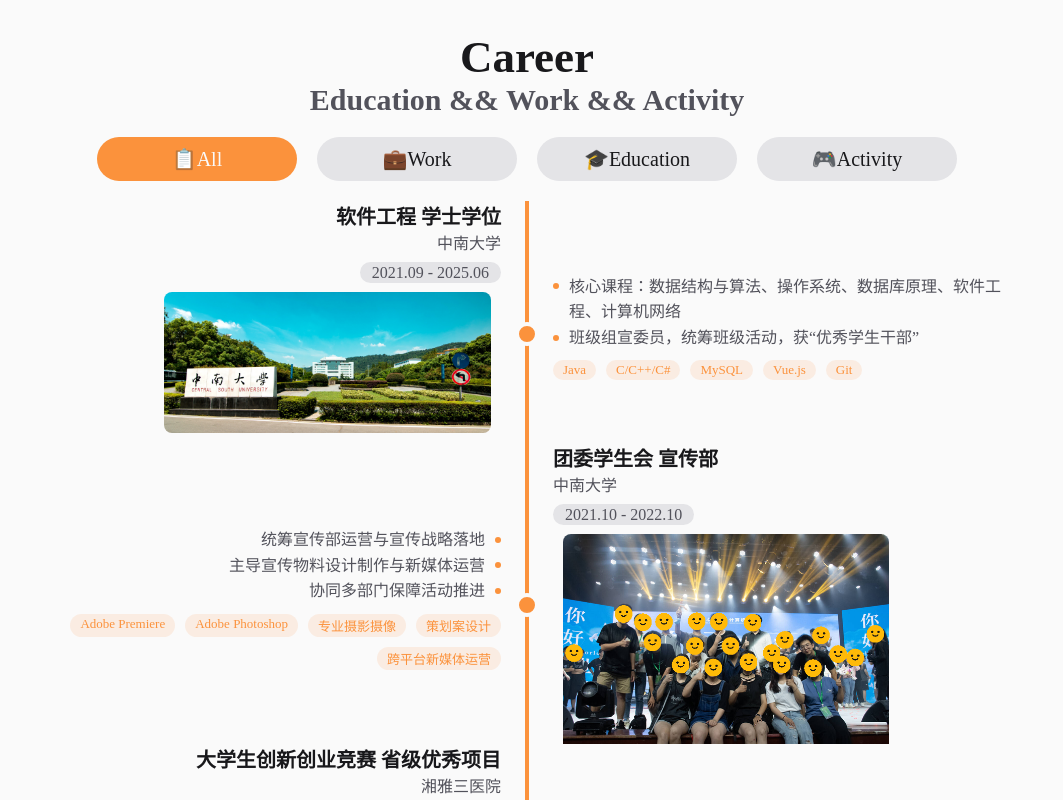
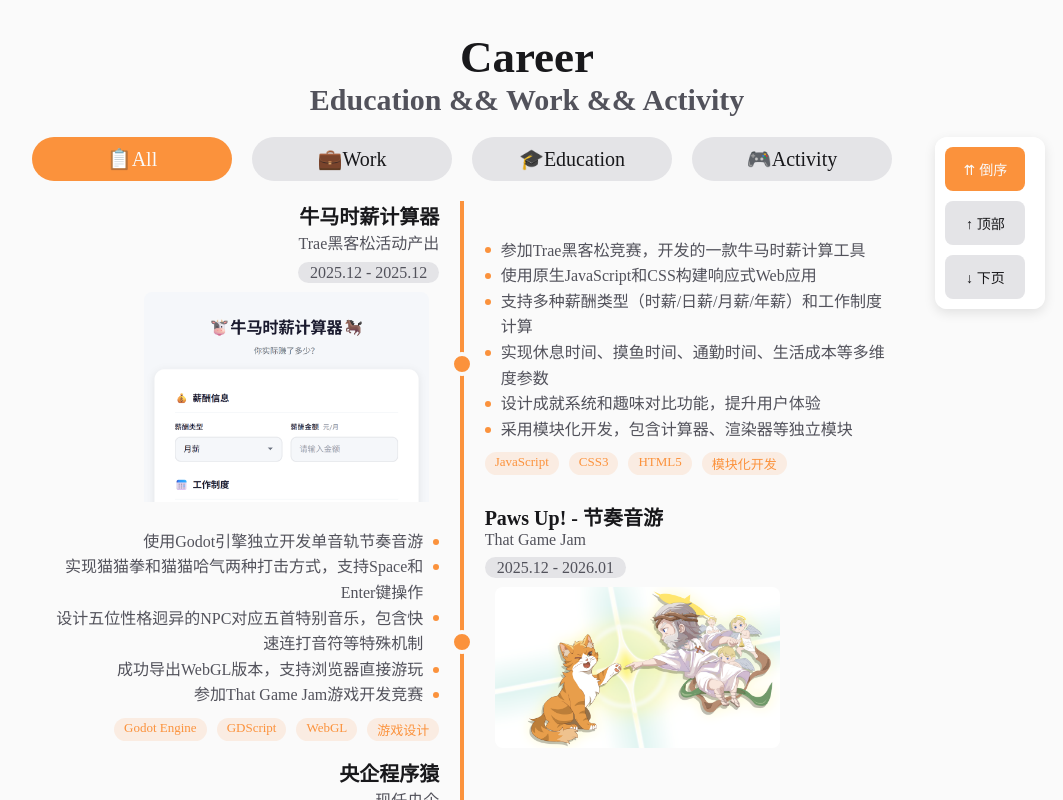
Before and after one commit to XiChen1234/MyWebsite, a Vue app: page / in a window 1280 px wide. Shown: the part 3040-3840 px from the top of the page, without its empty margins (113-1176 px from the left). Built offline with nearby package versions, Linux system fonts and the light colour scheme.

Commit message:
feat: add career sort order feature
增加career页面的排序功能

```diff
--- a/src/components/page/CareerPage.vue
+++ b/src/components/page/CareerPage.vue
@@ -268,7 +268,10 @@ const experienceData: ExperienceItem[] = [
 // 当前激活的tab
 const activeTab = ref<'Education' | 'Work' | 'Activity' | 'All'>('All');
 
-// 根据当前tab过滤数据并按时间排序（升序）
+// 排序方式：false为升序（从早到晚），true为降序（从晚到早）
+const isReverseSort = ref(true);
+
+// 根据当前tab过滤数据并按时间排序
 const filteredExperienceData = computed(() => {
   let filtered = [...experienceData]; // 创建副本以避免修改原数组
 
@@ -277,10 +280,40 @@ const filteredExperienceData = computed(() => {
     filtered = filtered.filter(item => item.type === activeTab.value);
   }
 
-  // 按start时间升序排序（最早的排在前面）
-  // 使用Date对象直接比较，更高效且精确
-  return filtered.sort((a, b) => a.start.getTime() - b.start.getTime());
+  // 根据排序方式排序
+  // 升序：从早到晚，降序：从晚到早
+  return filtered.sort((a, b) => {
+    const timeDiff = a.start.getTime() - b.start.getTime();
+    return isReverseSort.value ? -timeDiff : timeDiff;
   });
+});
+
+/**
+ * 切换排序方式
+ */
+function toggleSortOrder() {
+  isReverseSort.value = !isReverseSort.value;
+}
+
+/**
+ * 滚动到Career页面顶部
+ */
+function scrollToTop() {
+  const careerSection = document.getElementById('career');
+  if (careerSection) {
+    careerSection.scrollIntoView({ behavior: 'smooth', block: 'start' });
+  }
+}
+
+/**
+ * 跳转到下一页（Portfolio页面）
+ */
+function scrollToNextPage() {
+  const portfolioSection = document.getElementById('portfolio');
+  if (portfolioSection) {
+    portfolioSection.scrollIntoView({ behavior: 'smooth', block: 'start' });
+  }
+}
 
 /**
  * 切换tab的函数
@@ -297,6 +330,10 @@ function switchTab(tab: 'Education' | 'Work' | 'Activity' | 'All') {
     <h1 class="title">Career</h1>
     <p class="sub-title">Education && Work && Activity</p>
     <div class="container">
+      <!-- 主内容区和侧边栏容器 -->
+      <div class="main-content-wrapper">
+        <!-- 左侧主内容 -->
+        <div class="main-content">
           <!-- Tab切换栏 -->
           <div class="tab-container">
             <div :class="['tab-button button', { active: activeTab === 'All' }]" @click="switchTab('All')">
@@ -345,6 +382,39 @@ function switchTab(tab: 'Education' | 'Work' | 'Activity' | 'All') {
             </div>
           </div>
         </div>
+
+        <!-- 右侧侧边栏 -->
+        <div class="career-sidebar">
+          <!-- 时间排序切换 -->
+          <button
+            @click="toggleSortOrder"
+            class="sidebar-btn"
+            :class="{ active: isReverseSort }"
+            title="切换时间排序"
+          >
+            {{ isReverseSort ? '⇈ 倒序' : '⇊ 正序' }}
+          </button>
+
+          <!-- 回到顶部 -->
+          <button
+            @click="scrollToTop"
+            class="sidebar-btn"
+            title="回到顶部"
+          >
+            ↑ 顶部
+          </button>
+
+          <!-- 跳转到下一页 -->
+          <button
+            @click="scrollToNextPage"
+            class="sidebar-btn"
+            title="跳转到下一页"
+          >
+            ↓ 下页
+          </button>
+        </div>
+      </div>
+    </div>
   </div>
 </template>
 
@@ -353,6 +423,38 @@ function switchTab(tab: 'Education' | 'Work' | 'Activity' | 'All') {
   width: 90%;
   padding: 40px 20px;
   flex-direction: column;
+}
+
+/* 主内容区和侧边栏容器 */
+.main-content-wrapper {
+  display: flex;
+  align-items: flex-start;
+  gap: 20px;
+  width: 100%;
+}
+
+/* 左侧主内容 */
+.main-content {
+  flex: 1;
+  min-width: 0;
+}
+
+/* 右侧侧边栏 */
+.career-sidebar {
+  position: sticky;
+  top: 100px;
+  align-self: flex-start;
+  margin-top: 20px;
+  z-index: 1000;
+  display: flex;
+  flex-direction: column;
+  gap: 10px;
+  background-color: rgba(255, 255, 255, 0.9);
+  padding: 10px;
+  border-radius: 12px;
+  box-shadow: 0 4px 12px rgba(0, 0, 0, 0.1);
+  backdrop-filter: blur(8px);
+  min-width: 90px;
 }
 
 /* Tab容器 */
@@ -580,6 +682,38 @@ function switchTab(tab: 'Education' | 'Work' | 'Activity' | 'All') {
   position: relative;
 }
 
+/* 侧边栏按钮样式 */
+.sidebar-btn {
+  width: 80px;
+  padding: 12px 8px;
+  border: none;
+  border-radius: 8px;
+  background-color: var(--bg-tag);
+  color: var(--text-main);
+  font-size: 14px;
+  font-weight: 500;
+  cursor: pointer;
+  transition: all 0.3s ease;
+  display: flex;
+  align-items: center;
+  justify-content: center;
+  gap: 4px;
+}
+
+/* 侧边栏按钮悬停效果 */
+.sidebar-btn:hover {
+  background-color: var(--button-bg-orange);
+  color: var(--button-text-white);
+  transform: translateX(-4px);
+  box-shadow: 0 4px 8px rgba(255, 138, 0, 0.3);
+}
+
+/* 激活状态样式（用于排序按钮） */
+.sidebar-btn.active {
+  background-color: var(--button-bg-orange);
+  color: var(--button-text-white);
+}
+
 /* 响应式设计 */
 @media (max-width: 768px) {
   .tab-container {
@@ -632,5 +766,31 @@ function switchTab(tab: 'Education' | 'Work' | 'Activity' | 'All') {
     left: 0 !important;
     right: auto !important;
   }
+
+  /* 响应式：主内容区和侧边栏布局调整 */
+  .main-content-wrapper {
+    flex-direction: column;
+  }
+
+  /* 响应式：侧边栏调整 */
+  .career-sidebar {
+    position: static;
+    flex-direction: row;
+    justify-content: center;
+    margin: 20px 0 0 0;
+    padding: 8px;
+    gap: 8px;
+    min-width: auto;
+  }
+
+  .sidebar-btn {
+    width: 70px;
+    padding: 8px 4px;
+    font-size: 12px;
+  }
+
+  .sidebar-btn:hover {
+    transform: none;
+  }
 }
 </style>
```
Lines whose indentation alone changed are shown as unchanged.
